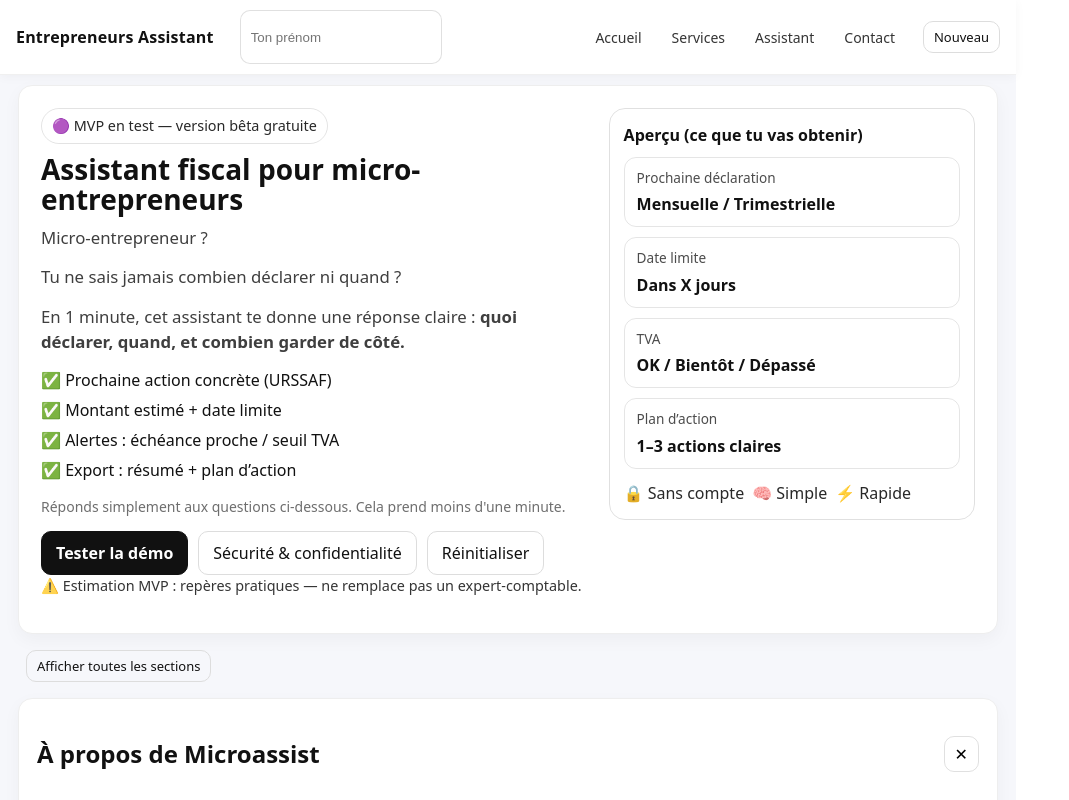
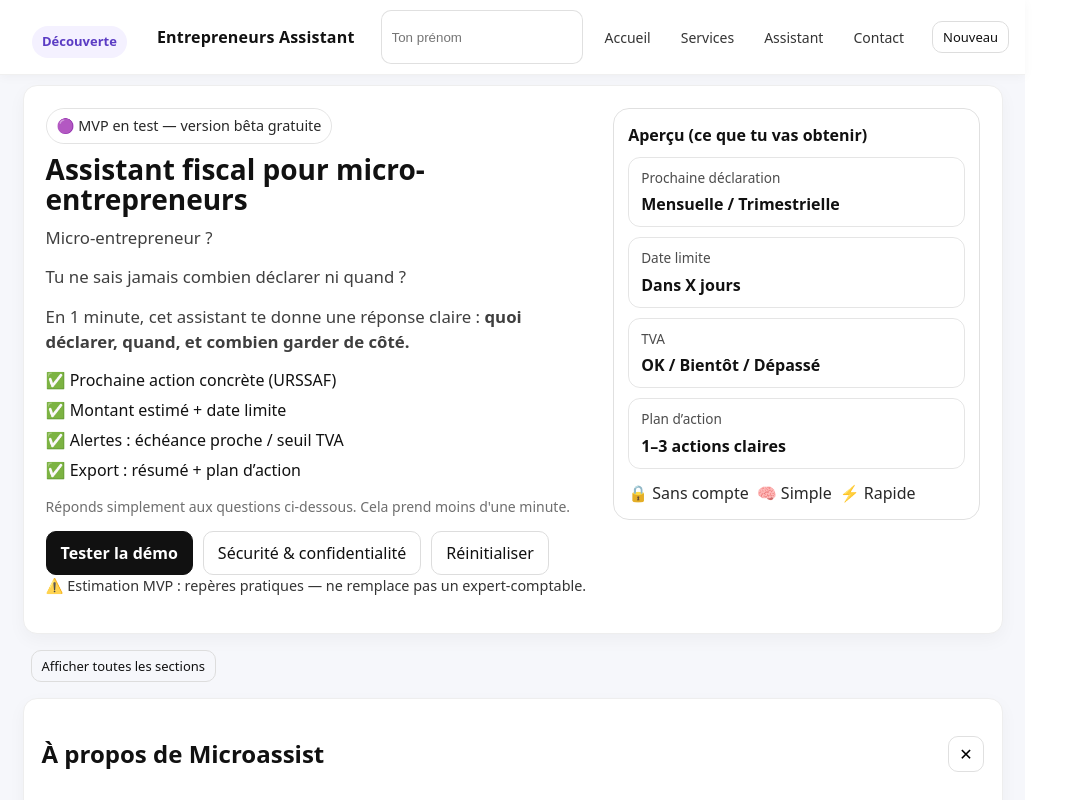
Before and after one commit to elenamihalska70-creator/microassist-expert, a React (Vite) app: page / in a window 1280 px wide. Shown: the top 800 px of the page, without its empty margins (0-1069 px from the left). Built offline with nearby package versions, Linux system fonts and the light colour scheme.

Commit message:
Remove Masquer button and clean assistant UI

```diff
--- a/src/App.css
+++ b/src/App.css
@@ -1505,3 +1505,21 @@ section {
     transform: translateY(0);
   }
 }
+
+.appStatusBar {
+  max-width: 1120px;
+  margin: 10px auto 0;
+  padding: 0 16px;
+}
+
+.appStatusBadge {
+  display: inline-flex;
+  align-items: center;
+  gap: 6px;
+  padding: 6px 10px;
+  border-radius: 999px;
+  font-size: 13px;
+  font-weight: 600;
+  background: #f4f1ff;
+  color: #5b3cc4;
+}
--- a/src/App.jsx
+++ b/src/App.jsx
@@ -157,6 +157,13 @@ export default function App() {
     }
   });
 
+  const viewLabel =
+  appView === "landing"
+    ? "Découverte"
+    : appView === "assistant"
+      ? "Configuration du profil"
+      : "Espace fiscal prêt";
+
   const [messages, setMessages] = useState([
     {
       role: "bot",
@@ -212,6 +219,8 @@ export default function App() {
   useEffect(() => {
     showConsoleSignature();
   }, []);
+
+
   useEffect(() => {
     try {
       const raw = localStorage.getItem(REVENUES_KEY);
@@ -907,6 +916,9 @@ export default function App() {
   return (
     <div className="page">
       <header className="topbar">
+        <div className="appStatusBar">
+  <span className="appStatusBadge">{viewLabel}</span>
+</div>
         <div className="topbarLeft">
           <div className="brand">Entrepreneurs Assistant</div>
 
```
